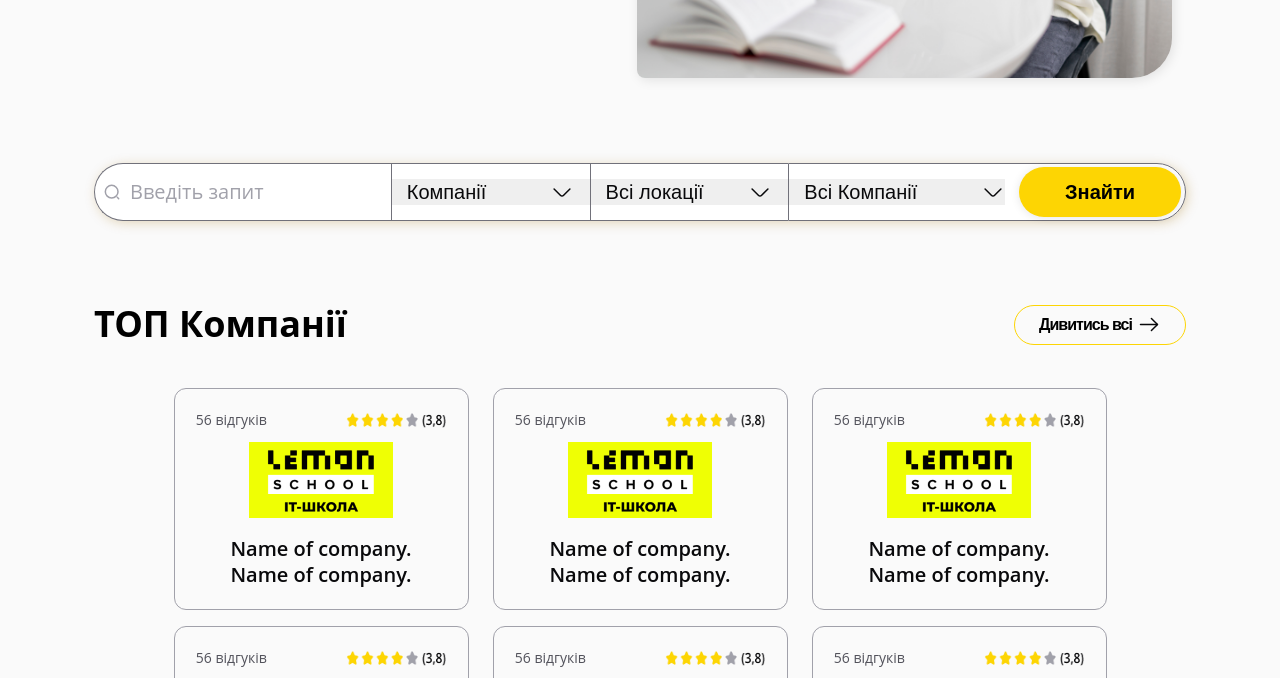
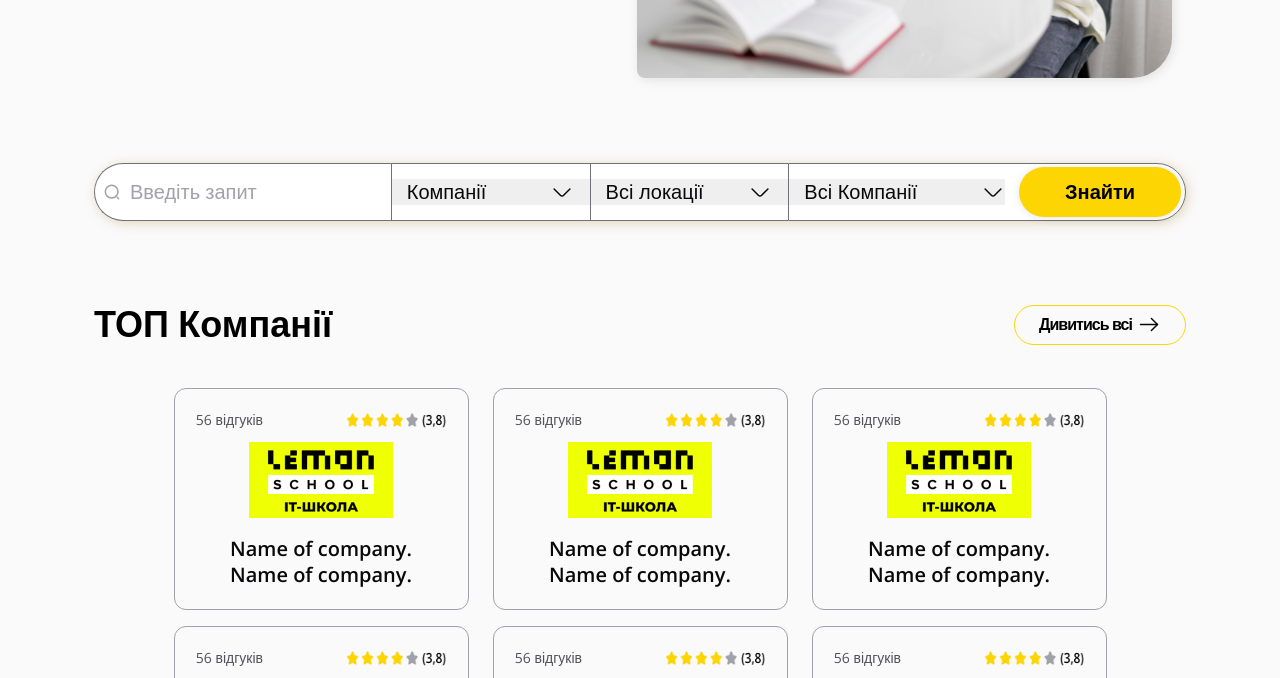
Before and after one commit to Raider-hub/reviewED, a plain HTML site: page index.html in a window 1280 px wide. Shown: the part 460-1138 px from the top of the page. Drawn offline with nearby package versions, Linux system fonts and the light colour scheme.

Commit message:
fix general font issue

```diff
--- a/index.html
+++ b/index.html
@@ -4,6 +4,8 @@
     <meta charset="UTF-8" />
     <meta name="viewport" content="width=device-width, initial-scale=1.0" />
     <title>Homepage reviewED</title>
+    <link href="https://fonts.googleapis.com/css2?family=Open+Sans:ital,wght@0,300..800;1,300..800&display=swap" rel="stylesheet">
+
     <link rel="stylesheet" href="styles/design-tokens.css" />
     <link rel="stylesheet" href="styles/global.css" />
     <link rel="stylesheet" href="styles/typography.css" />
```
